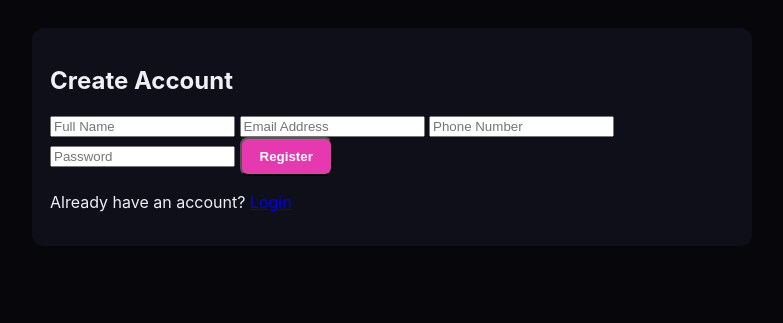
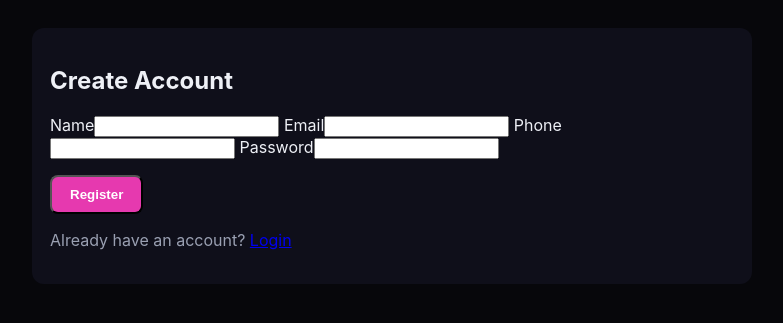
Before and after one commit to roperphilip95/Moonlight, a PHP site: page /register.php in a window 1280 px wide. Shown: the top 323 px of the page, without its empty margins (248-1031 px from the left). Run offline with PHP 8.4, Linux system fonts and the light colour scheme.

Commit message:
Update register.php

```diff
--- a/public/register.php
+++ b/public/register.php
@@ -1,53 +1,44 @@
 <?php
-session_start();
-require_once "../lib/config.php";
-
-$message = "";
-
-if ($_SERVER["REQUEST_METHOD"] == "POST") {
-    $name = trim($_POST["name"]);
-    $email = trim($_POST["email"]);
-    $phone = trim($_POST["phone"]);
-    $password = password_hash($_POST["password"], PASSWORD_DEFAULT);
-
-    $check = $conn->prepare("SELECT * FROM users WHERE email = ?");
-    $check->bind_param("s", $email);
-    $check->execute();
-    $result = $check->get_result();
-
-    if ($result->num_rows > 0) {
-        $message = "⚠️ Email already registered!";
+require_once __DIR__ . '/../lib/config.php';
+$err=''; $msg='';
+if ($_SERVER['REQUEST_METHOD'] === 'POST') {
+  $name = trim($_POST['name']);
+  $email= trim($_POST['email']);
+  $phone= trim($_POST['phone']);
+  $pass = $_POST['password'];
+  if (!$name || !$email || !$phone || !$pass) {
+    $err = "All fields required.";
   } else {
-        $stmt = $conn->prepare("INSERT INTO users (name, email, phone, password, role) VALUES (?, ?, ?, ?, 'customer')");
-        $stmt->bind_param("ssss", $name, $email, $phone, $password);
-        if ($stmt->execute()) {
-            $message = "✅ Registration successful! Please login.";
+    $st = $pdo->prepare("SELECT id FROM users WHERE email=?");
+    $st->execute([$email]);
+    if ($st->fetch()) {
+      $err = "Email already registered.";
     } else {
-            $message = "❌ Something went wrong.";
+      $hash = password_hash($pass,PASSWORD_BCRYPT);
+      $role_id = 6; // customer
+      $ins = $pdo->prepare("INSERT INTO users (name,email,phone,password_hash,role_id) VALUES (?,?,?,?,?)");
+      $ins->execute([$name,$email,$phone,$hash,$role_id]);
+      $msg = "✅ Registered! You may now login.";
     }
   }
 }
 ?>
-
-<!DOCTYPE html>
-<html lang="en">
-<head>
-  <meta charset="UTF-8">
-  <title>Register - Moonlight</title>
+<!doctype html>
+<html><head>
+<meta charset="utf-8"><title>Register — Moonlight</title>
 <link rel="stylesheet" href="../assets/style.css">
-</head>
-<body>
+</head><body>
 <div class="form-container">
   <h2>Create Account</h2>
-    <?php if ($message) echo "<p class='msg'>$message</p>"; ?>
+  <?php if($err): ?><div class="card" style="background:#421a1a"><?= e($err) ?></div><?php endif; ?>
+  <?php if($msg): ?><div class="card" style="background:#1a4220"><?= e($msg) ?></div><?php endif; ?>
   <form method="post">
-      <input type="text" name="name" placeholder="Full Name" required>
-      <input type="email" name="email" placeholder="Email Address" required>
-      <input type="text" name="phone" placeholder="Phone Number" required>
-      <input type="password" name="password" placeholder="Password" required>
-      <button type="submit" class="btn neon-btn">Register</button>
+    <label>Name<input type="text" name="name" required></label>
+    <label>Email<input type="email" name="email" required></label>
+    <label>Phone<input type="text" name="phone" required></label>
+    <label>Password<input type="password" name="password" required></label>
+    <p><button class="btn">Register</button></p>
   </form>
-    <p>Already have an account? <a href="login.php">Login</a></p>
+  <p class="muted">Already have an account? <a href="login.php">Login</a></p>
 </div>
-</body>
-</html>
+</body></html>
```
Lines whose indentation alone changed are shown as unchanged.
